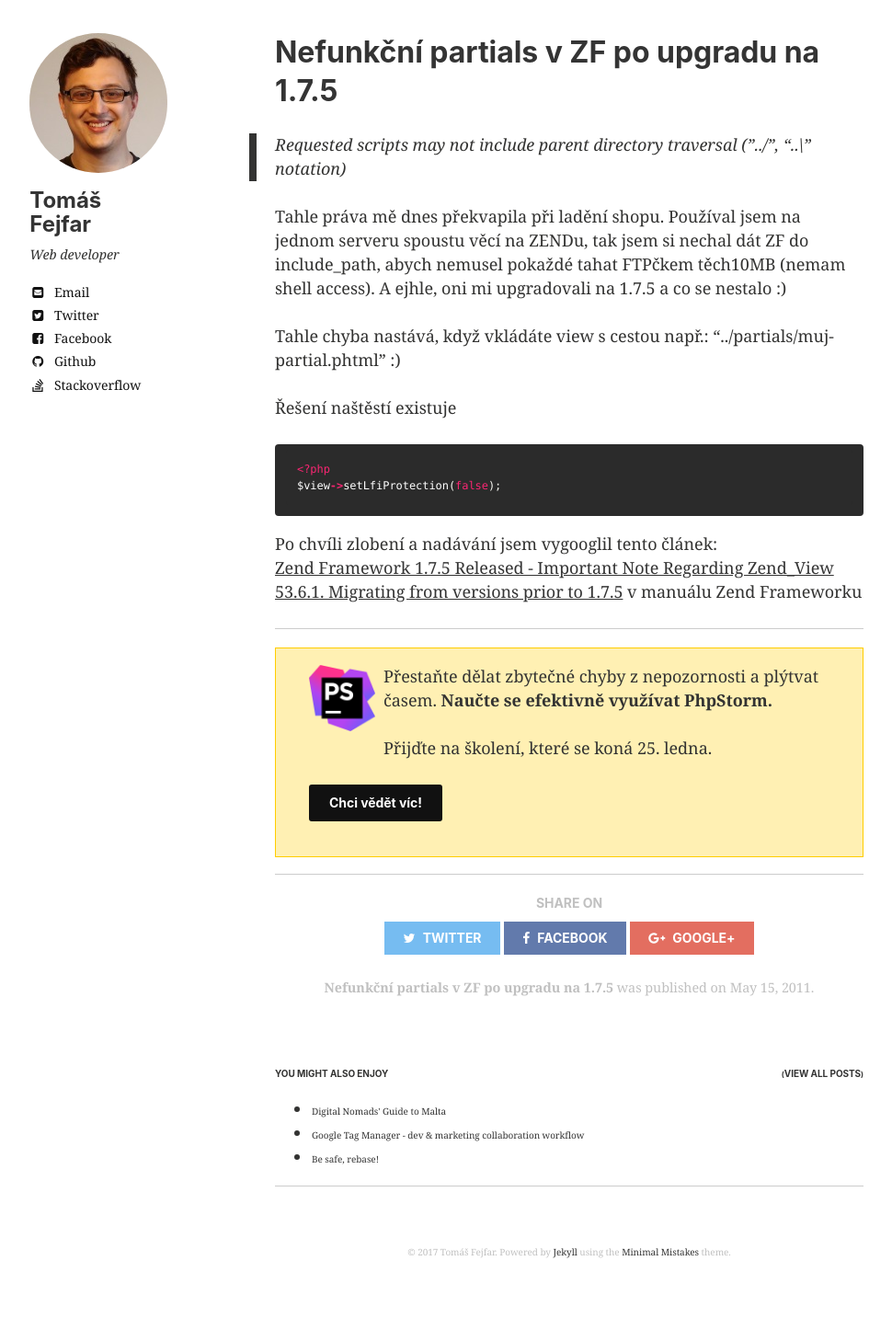
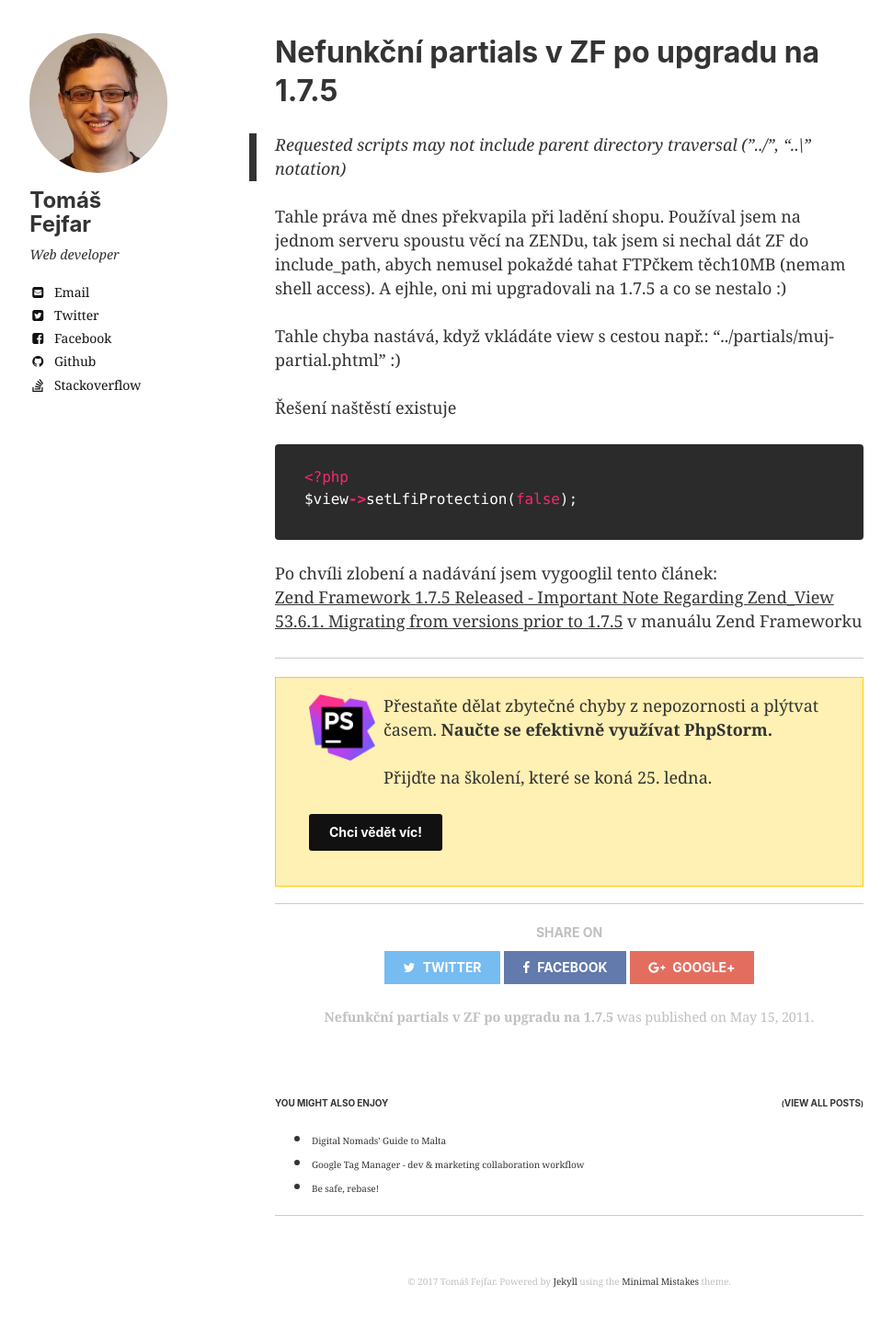
Before and after one commit to tomasfejfar/blog, a Jekyll site: the page built from _posts/2011-05-16-nefunkcni-partials-v-zf-po-upgradu-na-1-7-5.md, in a window 1280 px wide. Shown: the whole page at 92% size, without its empty margins (21-991 px from the left). Built offline with Jekyll 4.4.1, drawn with Linux system fonts in a browser that asks for light colours; nearby versions of some CDN libraries; comment, search, counter and statistics services are not loaded; before the commit the page ends 1426 px from its top, so only the background shows below that.

Commit message:
Improved code styling

```diff
--- a/_sass/pygments.scss
+++ b/_sass/pygments.scss
@@ -5,11 +5,13 @@
 .highlight {
 	background-color: #2b2b2b;
 	font-family: $code-font;
-	@include font-rem(12);
+	@include font-rem(16);
 	color: #f8f8f2;
 	margin-bottom: 1.5em;
     padding: 0.5em 1em 1em;
 	@include rounded(4px);
+	overflow-x: scroll;
+	white-space: pre;
 	pre {
 		position: relative;
 		margin: 0;
--- a/_sass/typography.scss
+++ b/_sass/typography.scss
@@ -151,7 +151,7 @@ tt, code, kbd, samp, pre {
 p,
 li {
 	code {
-		@include font-rem(12);
+		@include font-rem(18);
 		line-height: 1.5;
 		white-space: pre-wrap;
 		margin: 0 2px;
@@ -162,7 +162,7 @@ li {
 	}
 }
 pre {
-	@include font-rem(12);
+	@include font-rem(18);
 	line-height: 1.5;
 	overflow-x: auto;
 	white-space: pre-wrap;
```
